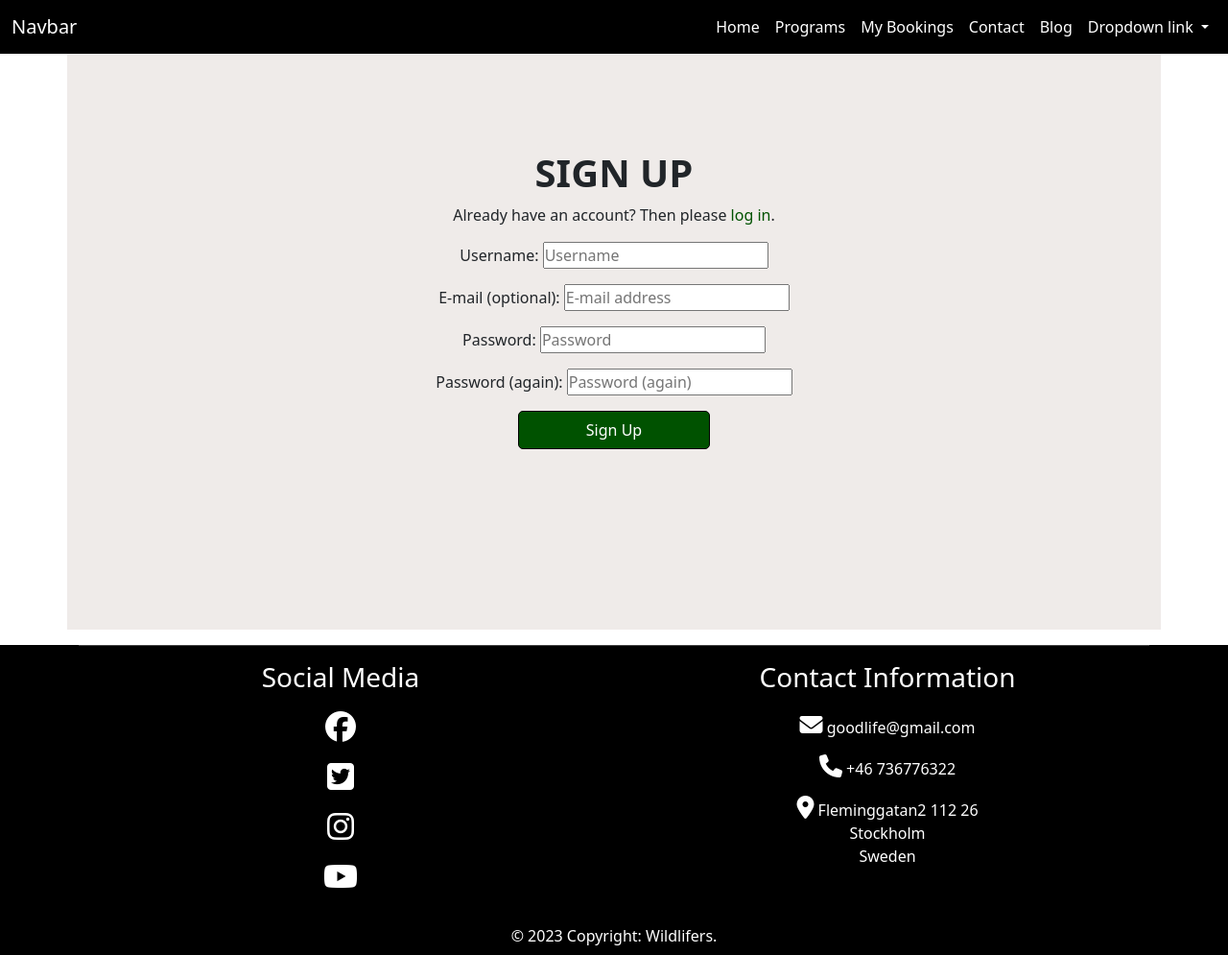
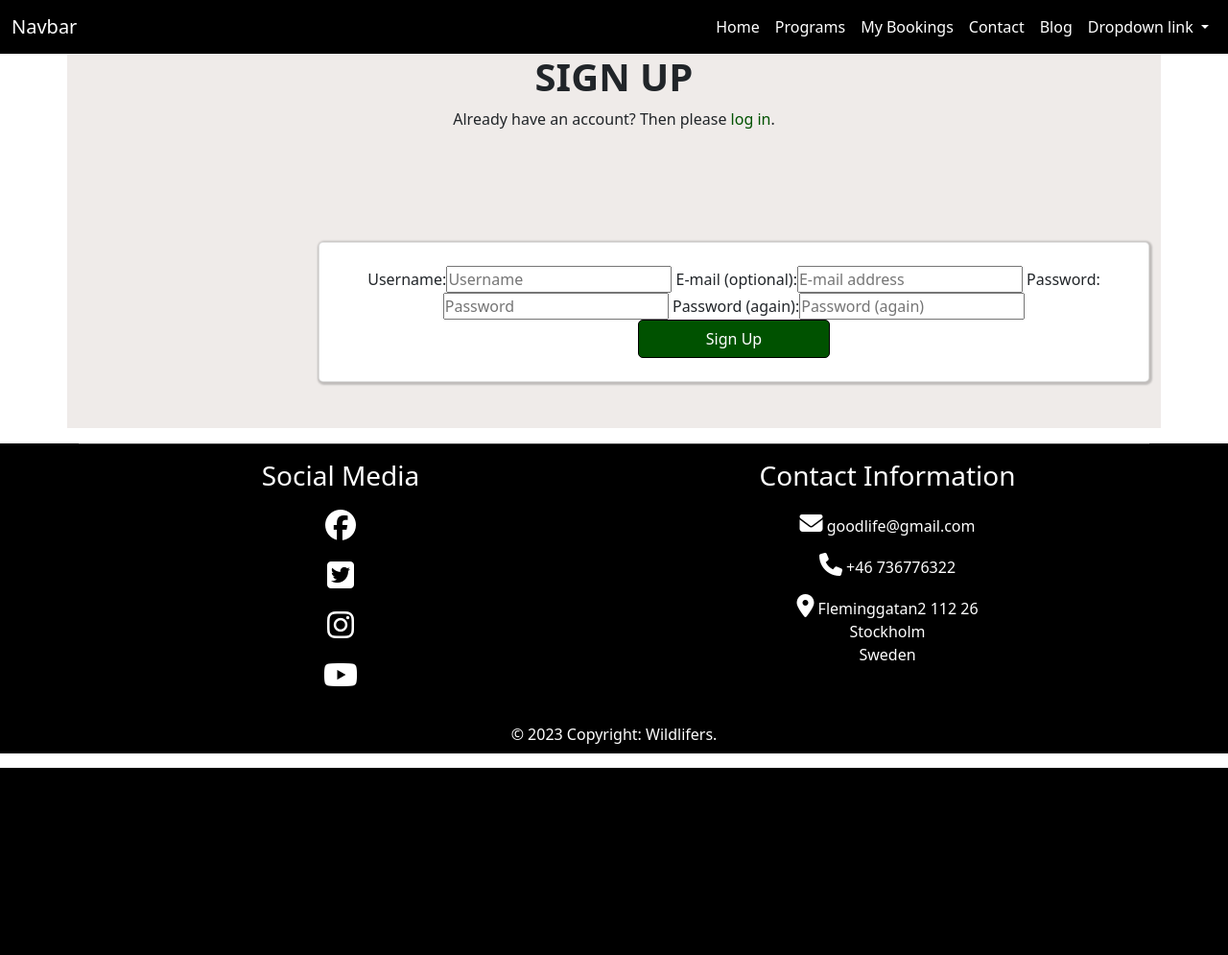
Before and after one commit to Ewie1/CI_PP4_Wildlifers, a Django app: page /accounts/signup/ in a window 1280 px wide. Shown: the whole page at 96% size. After the commit the page ends 800 px from the top, so only its background shows below. Run offline with Django 3.2, Linux system fonts and the light colour scheme; some libraries are stand-ins or nearby versions.

Commit message:
Install django_forms_bootstrap and update requirement.txt

```diff
--- a/requirements.txt
+++ b/requirements.txt
@@ -6,6 +6,7 @@ Django==3.2.18
 django-allauth==0.52.0
 django-countries==7.5.1
 django-filter==22.1
+django-forms-bootstrap==3.1.0
 django-summernote==0.8.20.0
 gunicorn==20.1.0
 oauthlib==3.2.2
--- a/static/css/style.css
+++ b/static/css/style.css
@@ -224,8 +224,7 @@ footer {
 
 .card {
     margin-left: 250px;
-    border: none;
-    box-shadow: 4px 4px 6px 6px rgba(0, 0, 0, 0.2);
+    box-shadow: 1px 1px 2px 2px rgba(0, 0, 0, 0.2);
     margin-top: 100px;
 }
 
@@ -324,10 +323,14 @@ footer {
 /* Style for signup, login and logout forms*/
 .register-form,
 .login-form {
-    height: 600px;
+   /* height: 600px;*/
     background: #EFEBE9;;
     text-align: center;
-    padding-top: 100px;
+   /* padding-top: 100px; */
+}
+
+.form-control {
+    border-color:  red;
 }
 
 
--- a/templates/account/signup.html
+++ b/templates/account/signup.html
@@ -1,7 +1,7 @@
 {% extends "base.html" %}
 
 {% load i18n %}
-
+{% load bootstrap_tags %}
 {% block head_title %}{% trans "Signup" %}{% endblock %}
 
 {% block content %}
@@ -11,10 +11,15 @@
       <h1>{% trans "Sign Up" %}</h1>
 
 <p>{% blocktrans %}Already have an account? Then please <a href="{{ login_url }}">log in</a>.{% endblocktrans %}</p>
-
+<div class="row d-flex justify-content-center mb-5">
+  <div class="col-sm-12">
+    <div class="card rounded-3 text-black">
+      <div class="row g-0">
+        <div class="col-lg-12">
+          <div class="card-body p-md-4 mx-md-4">
             <form class="signup" id="signup_form" method="post" action="{% url 'account_signup' %}">
               {% csrf_token %}
-  {{ form.as_p }}
+              {{ form | as_bootstrap }}
               {% if redirect_field_value %}
               <input type="hidden" name="{{ redirect_field_name }}" value="{{ redirect_field_value }}" />
               {% endif %}
@@ -23,4 +28,11 @@
           </div>
         </div>
       </div>
+    </div>
+  </div>
+</div>
+
+    </div>
+  </div>
+</div>
 {% endblock %}
--- a/wildlifers/settings.py
+++ b/wildlifers/settings.py
@@ -50,6 +50,7 @@ INSTALLED_APPS = [
     'allauth.socialaccount',
     'django_summernote',
     'django_filters',
+    'django_forms_bootstrap',
     'cloudinary',
     'home',
     'programs',
```
Lines whose indentation alone changed are shown as unchanged.
